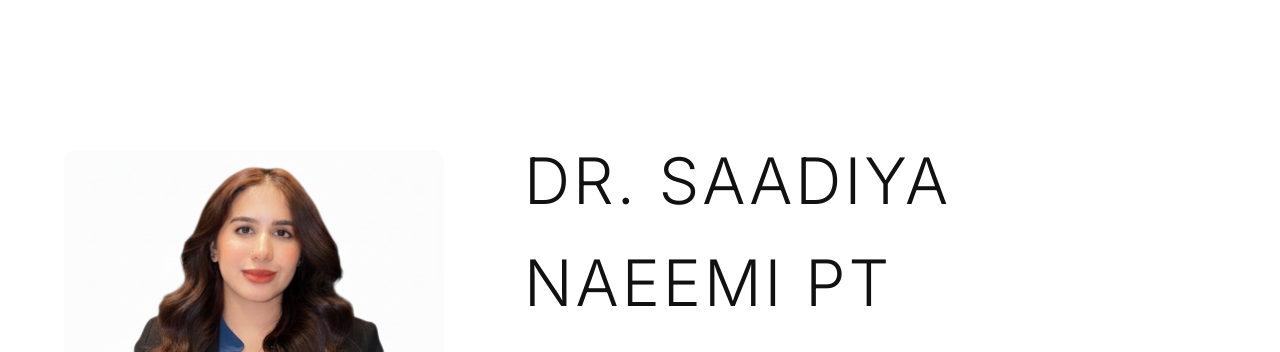
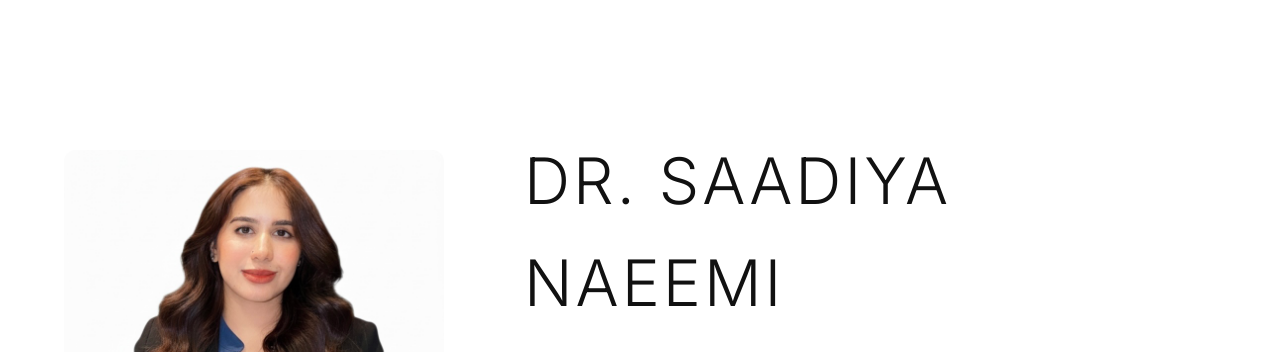
Before and after one commit to saadiyahnaeemi1/saadiya-portfolio, a plain HTML site: page index.html in a window 1280 px wide. Shown: the top 352 px of the page. Drawn offline with Linux system fonts and the light colour scheme.

Commit message:
title fix

```diff
--- a/index.html
+++ b/index.html
@@ -342,7 +342,7 @@ body{
 
 <div class="hero-text">
 
-<h1>DR. SAADIYA NAEEMI PT</h1>
+<h1>DR. SAADIYA NAEEMI</h1>
 
 <h2>
 Head of Marketing | Brand Growth | PR | Corporate Communications
```
